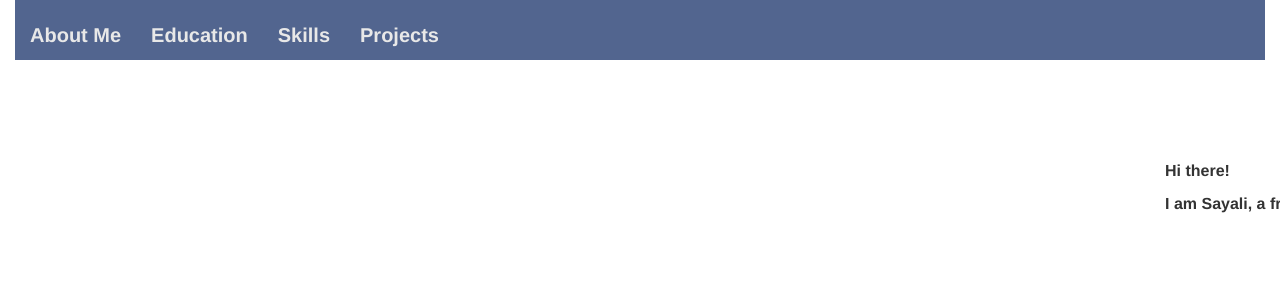
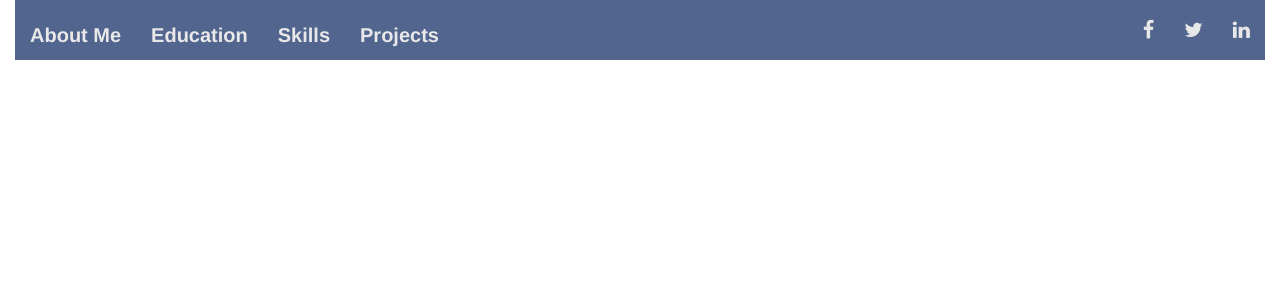
Before and after one commit to sayaliga/resume, a React (Create React App) app: page / in a window 1280 px wide. Shown: the top 300 px of the page. Built offline with nearby package versions, Linux system fonts and the light colour scheme.

Commit message:
Added social icons

```diff
--- a/package.json
+++ b/package.json
@@ -5,6 +5,7 @@
   "homepage": "http://sayaliga.github.io/react-resume",
   "dependencies": {
     "bootstrap": "^3.3.7",
+    "font-awesome": "^4.7.0",
     "jquery": "^3.2.1",
     "react": "^16.2.0",
     "react-dom": "^16.2.0",
--- a/src/App.js
+++ b/src/App.js
@@ -5,9 +5,11 @@ import NavBar from './components/navBar.js';
 class App extends Component {
   render() {
     return (
-      <Router>
-        <NavBar />
-      </Router>
+      <div>
+        <Router>
+          <NavBar />
+        </Router>
+      </div>
     );
   }
 }
--- a/src/components/navBar.js
+++ b/src/components/navBar.js
@@ -5,6 +5,7 @@ import EduQualification from './eduQualification.js';
 import Experience from './experience.js';
 import Skills from './skills.js';
 import Projects from './projects.js';
+import SocialIcons from './socialIcons.js'
 
 var navBar = () => {
     return (
@@ -14,6 +15,11 @@ var navBar = () => {
                 <li className="eduqualification"><Link to="/eduqualification">Education</Link></li>
                 <li><Link to="/skills">Skills</Link></li>
                 <li><Link to="/projects">Projects</Link></li>
+                <ul className="nav pull-right">
+                    <li>
+                        <SocialIcons />
+                    </li>
+                </ul>
             </ul>
             <div className="clear"></div>
                 <Route exact path="/" component={AboutMe} />
--- /dev/null
+++ b/src/components/socialIcons.js
@@ -0,0 +1,25 @@
+import React from "react";
+
+let socialIcons = () => {
+    return(
+        <ul className="navbar-nav list-inline socialicons">
+            <li>
+                <a href="#">
+                    <i className="fa fa-facebook text-center" aria-hidden="true"></i>
+                </a>
+            </li>
+            <li>
+                <a href="#">
+                    <i className="fa fa-twitter text-center" aria-hidden="true"></i>
+                </a>
+            </li>
+            <li>
+                <a href="#">
+                    <i className="fa fa-linkedin text-center" aria-hidden="true"></i>
+                </a>
+            </li>
+        </ul>
+    )
+}
+
+export default socialIcons;
--- a/src/css/animations.css
+++ b/src/css/animations.css
@@ -9,17 +9,6 @@
     }
     .introduction {
         animation-duration: 3s;
-        animation-name: slidein;
+        animation-name: grow;
     }
 }
-@keyframes slidein {
-    from {
-        margin-left: 100%;
-        width: 300%;
-    }
-
-    to {
-        margin-left: 0%;
-        width: 100%;
-    }
-}
--- a/src/css/index.css
+++ b/src/css/index.css
@@ -43,3 +43,7 @@ text {
 .clear {
   clear: both;
 }
+.socialicons a {
+  font-size: 25px;
+  padding: 10px;
+}
--- a/src/css/nav.css
+++ b/src/css/nav.css
@@ -19,12 +19,6 @@ li {
     background-color: transparent;
     color: #E8E8E8;
 }
-.section-container {
-    padding: 100px;
+.socialicons {
+    margin-right: 50px;
 }
-footer .container-fluid {
-    background-color: #E8E8E8;
-}
-footer li a {
-    color: #52658f;
-}
--- a/src/index.js
+++ b/src/index.js
@@ -1,5 +1,6 @@
 import React from 'react';
 import ReactDOM from 'react-dom';
+import 'font-awesome/css/font-awesome.min.css';
 import './css/index.css';
 import './css/nav.css';
 import './css/animations.css';
```
